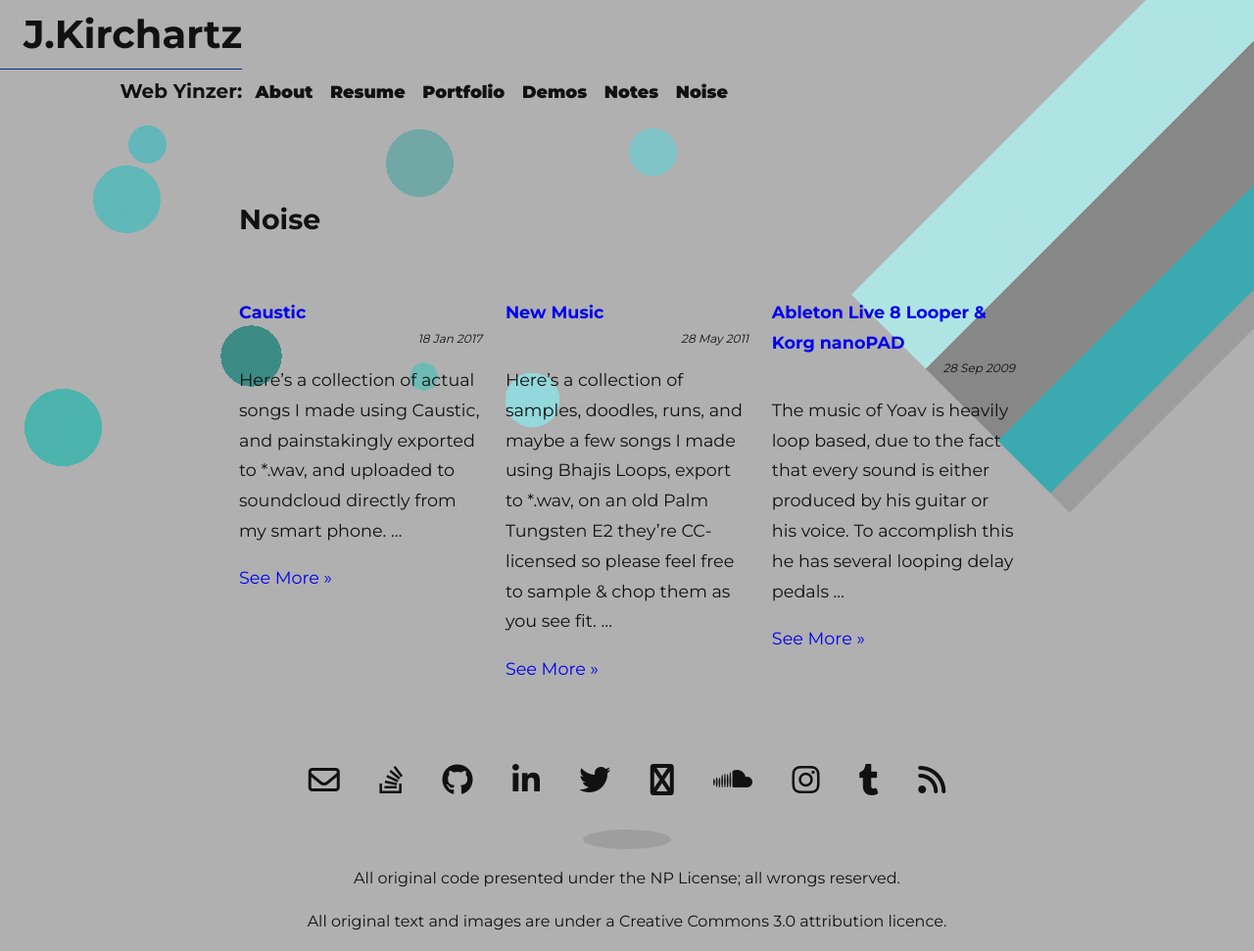
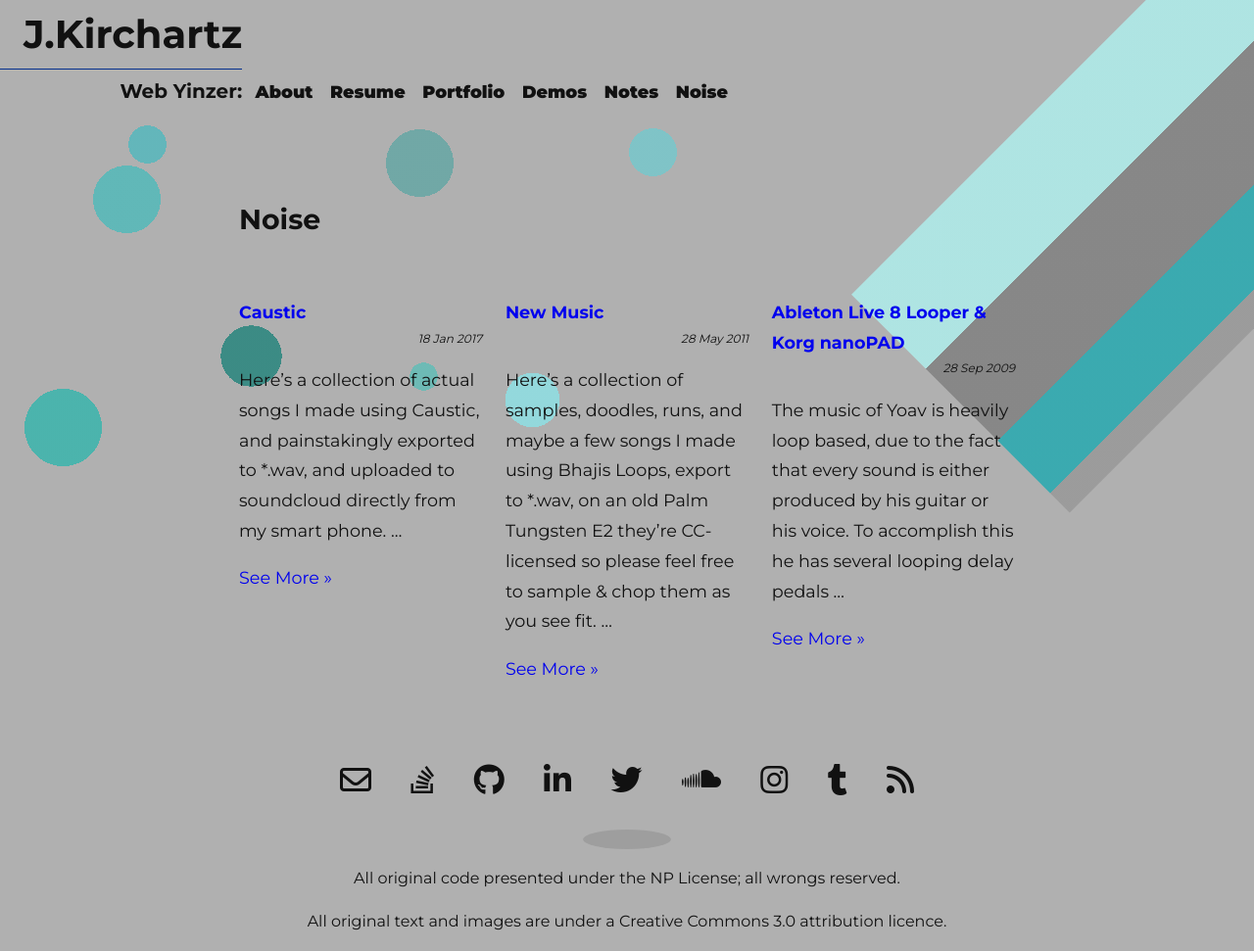
Before and after one commit to JKirchartz/jkirchartz.github.com, a Jekyll site: the page built from noise.html, in a window 1280 px wide. Shown: the whole page at 98% size. Built offline with Jekyll 4.4.1, drawn with Linux system fonts in a browser that asks for light colours; nearby versions of some CDN libraries; grey boxes are pictures that could not be loaded.

Commit message:
remove masto from footer

```diff
--- a/_includes/social_media.html
+++ b/_includes/social_media.html
@@ -4,7 +4,6 @@
         <a rel="me" href="http://github.com/JKirchartz" title="Checkout my github"><i class="fa fa-github" alt="github"></i></a>
         <a rel="me" href="http://www.linkedin.com/in/jkirchartz" title="Connect with me on linkedin"><i class="fa fa-linkedin" alt="linkedin"></i></a>
         <a rel="me" href="http://twitter.com/JKirchartz" title="Follow me on twitter"><i class="fa fa-twitter" alt="twitter"></i></a>
-        <a rel="me" href="http://tilde.zone/@kirch" title="Toot my horn on Mastodon"><i class="fa fa-mastodon" alt="mastodon"></i></a>
         <a rel="me" href="http://soundcloud.com/jkirchartz" title="Remix me on soundcloud"><i class="fa fa-soundcloud" alt="soundcloud"></i></a>
         <a rel="me" href="http://instagram.com/jkirchartz" title="Scope my pics on instagram"><i class="fa fa-instagram" alt="instagram"></i></a>
         <a rel="me" href="http://research.jkirchartz.com" title="My bookmark-storage tumblr"><i class="fa fa-tumblr" alt="tumblr"></i></a>
```
